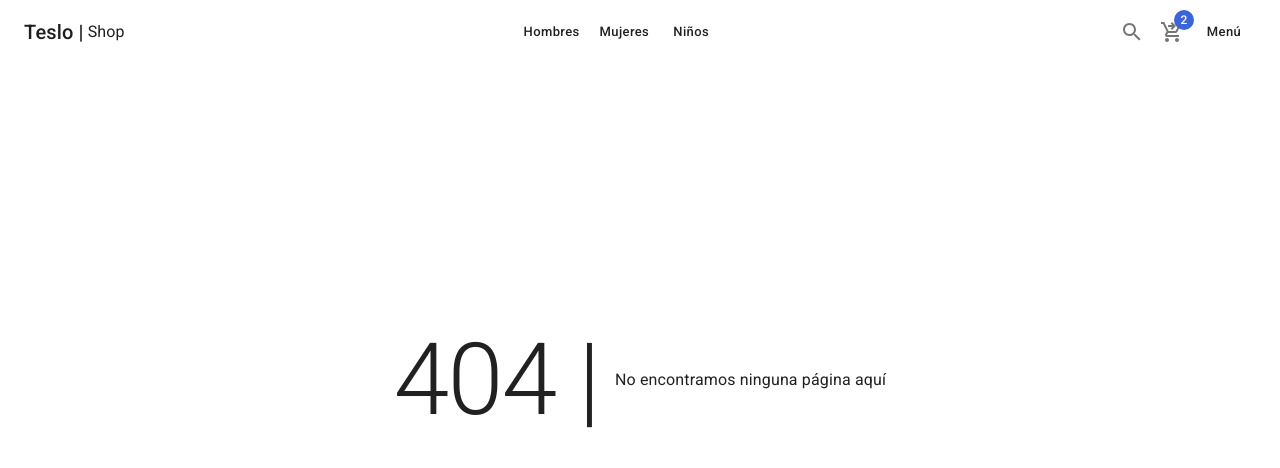
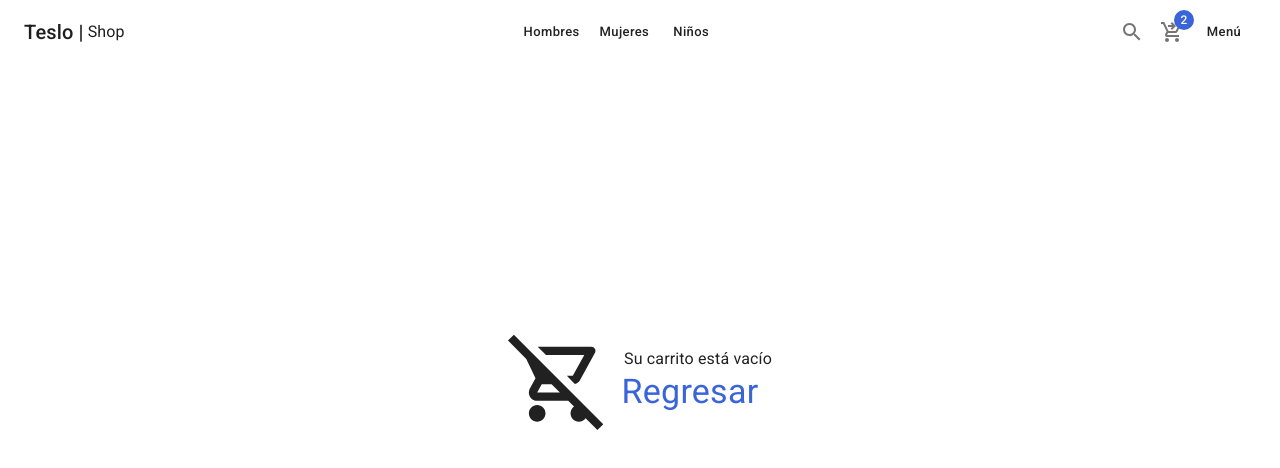
Before and after one commit to RobertoQuintero/nextjs-teslo-shop, a Next.js app: page /cart/empty in a window 1280 px wide. Before the commit this address had no page. Shown: the top 468 px of the page. Built offline with nearby package versions, Linux system fonts and the light colour scheme.

Commit message:
Termina pagina carrito de compras vacio

```diff
--- /dev/null
+++ b/pages/cart/empty.tsx
@@ -0,0 +1,28 @@
+import NextLink from 'next/link'
+import { ShopLayout } from "@/components/layouts"
+import { RemoveShoppingCartOutlined } from "@mui/icons-material"
+import { Box, Link, Typography } from "@mui/material"
+
+const EmptyPage = () => {
+  return (
+    <ShopLayout title="Carrito vacío" pageDescription="No hay articulos en el carrito de compra">
+      <Box
+      sx={{
+        flexDirection:{xs:'column',sm:'row'}
+      }}
+      display='flex' justifyContent='center' alignItems='center' height='calc(100vh - 200px)'>
+        <RemoveShoppingCartOutlined sx={{fontSize:100}}/>
+        <Box display='flex' flexDirection='column' alignItems='center'>
+          <Typography marginLeft={2}>Su carrito está vacío</Typography>
+          <NextLink href='/' passHref legacyBehavior>
+            <Link typography='h4' color='secondary'>
+              Regresar
+            </Link>
+          </NextLink>
+        </Box>
+      </Box>
+    </ShopLayout>
+  )
+}
+
+export default EmptyPage
```
